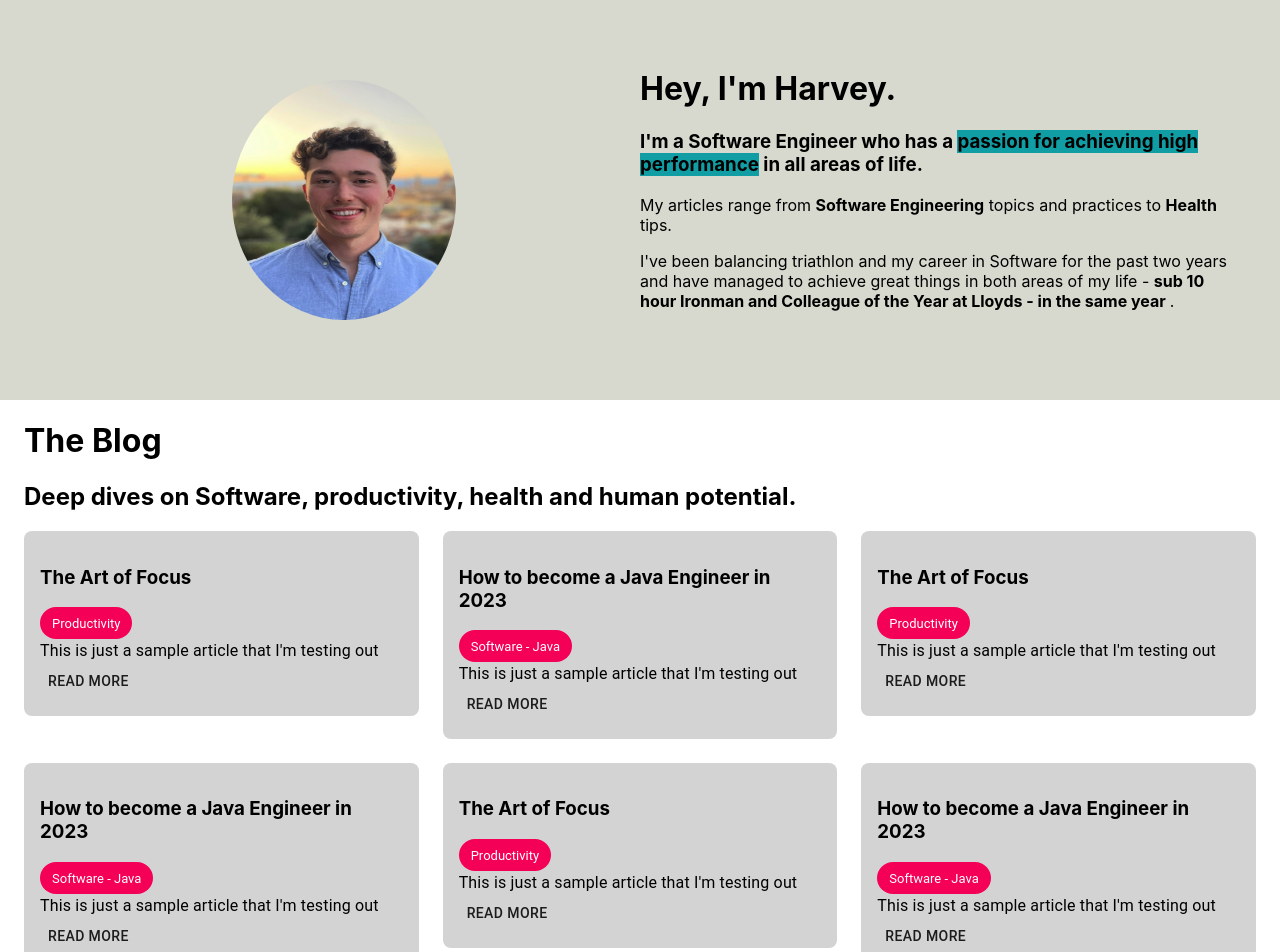
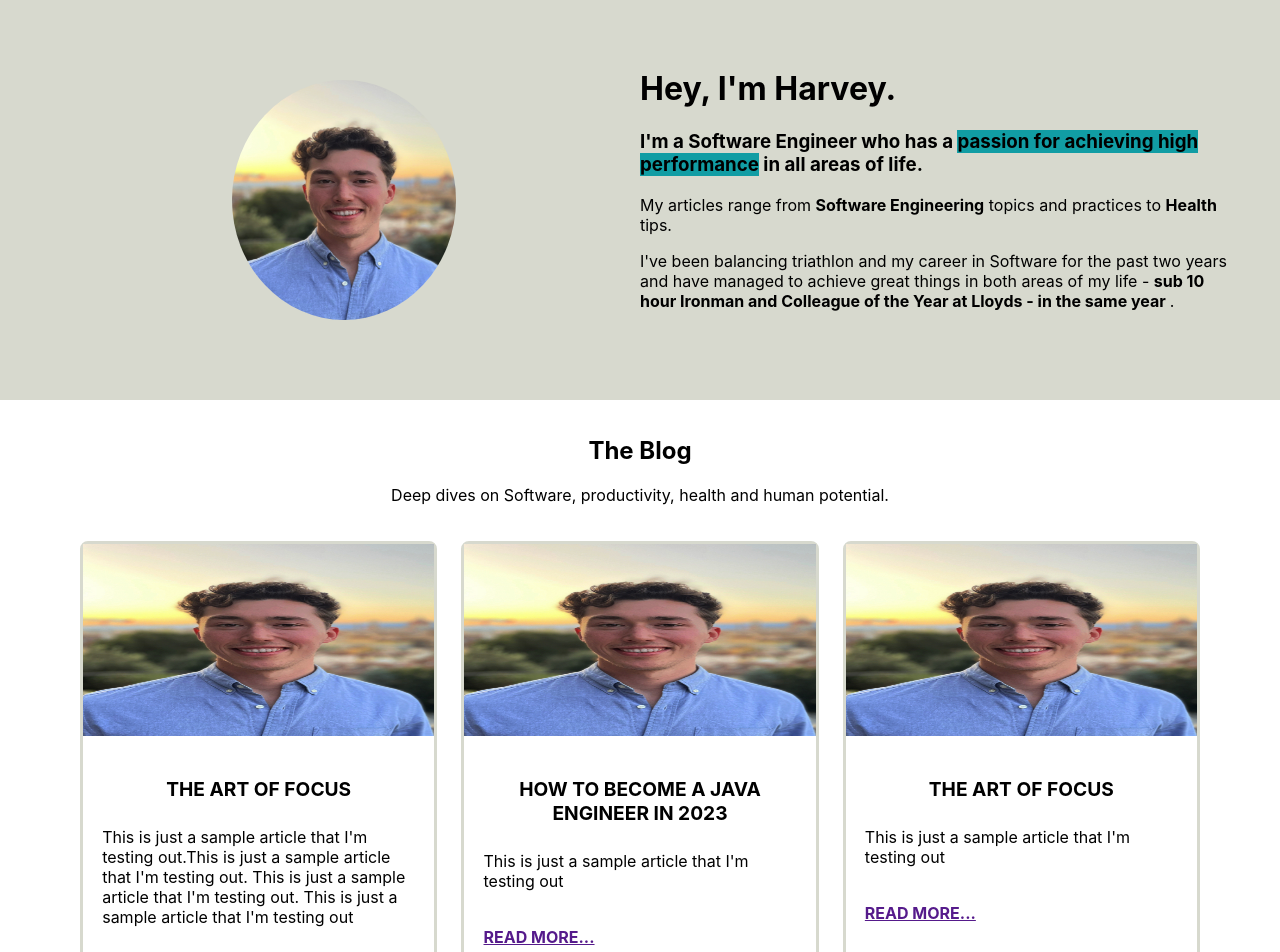
Before and after one commit to Harvey-Mackie/blog-client, a React (Create React App) app: page / in a window 1280 px wide. Shown: the top 952 px of the page. Built offline with nearby package versions, Linux system fonts and the light colour scheme.

Commit message:
feat: add blog section with sample data

```diff
--- a/src/components/BlogList.tsx
+++ b/src/components/BlogList.tsx
@@ -1,13 +1,40 @@
-import { Button, Container, Chip, Typography, Grid } from '@material-ui/core'
+import { Button, Container, Chip, Typography, Grid, makeStyles } from '@material-ui/core'
+import profilePicture from '../assets/profilePicture.png'
 
-export interface IBlogListProps {}
 
-export default function BlogList (props: IBlogListProps) {
-  var blogs = [
+const useStyles = makeStyles(theme => ({
+  container:{
+    textAlign: "center",
+    padding: "1rem 5rem"
+  },
+  blogImage:{
+    height: "100%",
+    width: "100%"
+  },
+  blogImageContainer:{
+    height: "12rem"
+  },
+  blogCards:{
+    border: ".2rem solid #d7d9ceff",
+    borderRadius: '0.5rem',
+    height: '100%',
+    cursor: "pointer"
+  },
+  blogCardsInner: {
+    padding: "1rem 1.2rem",
+    textAlign: "left"
+  },
+  blodCardsInnerTitle:{
+    textAlign: "center",
+    fontSize: "1.2rem"
+  }
+}))
+
+const blogs = [
   {
     name: 'The Art of Focus',
     category: 'Productivity',
-      summary: "This is just a sample article that I'm testing out"
+    summary: "This is just a sample article that I'm testing out.This is just a sample article that I'm testing out. This is just a sample article that I'm testing out. This is just a sample article that I'm testing out"
   },
   {
     name: 'How to become a Java Engineer in 2023',
@@ -66,27 +93,36 @@ export default function BlogList (props: IBlogListProps) {
   }
 ]
 
+export interface IBlogListProps {}
+
+export default function BlogList (props: IBlogListProps) {
+
+  const styles = useStyles();
+
   return (
-    <Container id='blog'>
-      <h1>The Blog</h1>
-      <h2>Deep dives on Software, productivity, health and human potential.</h2>
+    <Container id='blog' className={styles.container}>
+      <h2>The Blog</h2>
+      <p>Deep dives on Software, productivity, health and human potential.</p>
+      <br/>
       <Grid container spacing={3}>
-        {blogs.slice(0, 9).map(blog => (
-          <Grid item xs={4}>
-            <Container
-              style={{
-                backgroundColor: 'lightgray',
-                padding: '1rem',
-                borderRadius: '0.5rem'
-              }}
-            >
-              <h3>{blog.name}</h3>
-              <Chip label={blog.category} color='secondary' />
-              <Typography>{blog.summary}</Typography>
-              <Button>Read more</Button>
-            </Container>
+
+        {blogs.slice(0, 4).map(blog => (
+          <Grid item xs={12} sm={4}>
+            <div className={styles.blogCards}>
+              <div className={styles.blogImageContainer}>
+                <img className={styles.blogImage} src={profilePicture} />
+              </div>
+              <div className={styles.blogCardsInner}>
+                <h4 className={styles.blodCardsInnerTitle}>{blog.name.toUpperCase()}</h4>
+                <p>{blog.summary}</p>
+                <br/>
+                <a href=""><b>READ MORE...</b></a>
+              </div>
+
+            </div>
           </Grid>
         ))}
+
       </Grid>
     </Container>
   )
```
Lines whose indentation alone changed are shown as unchanged.
